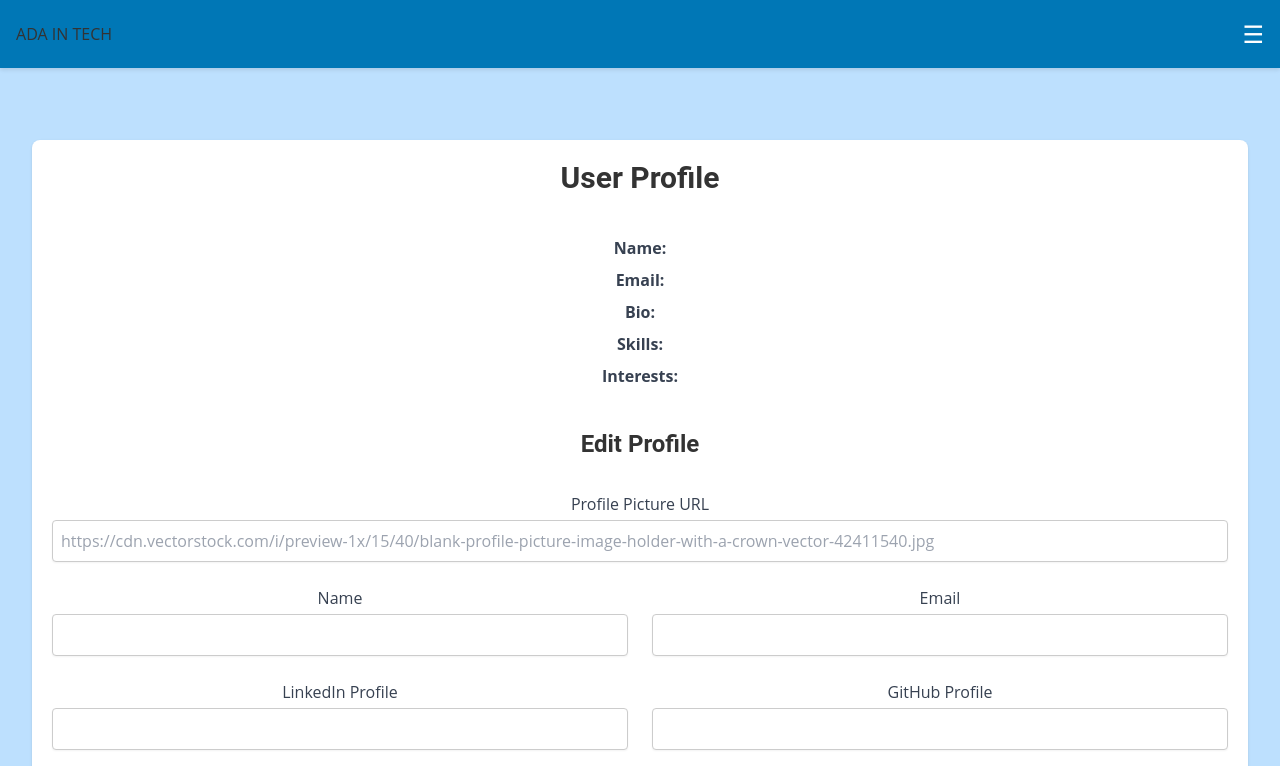
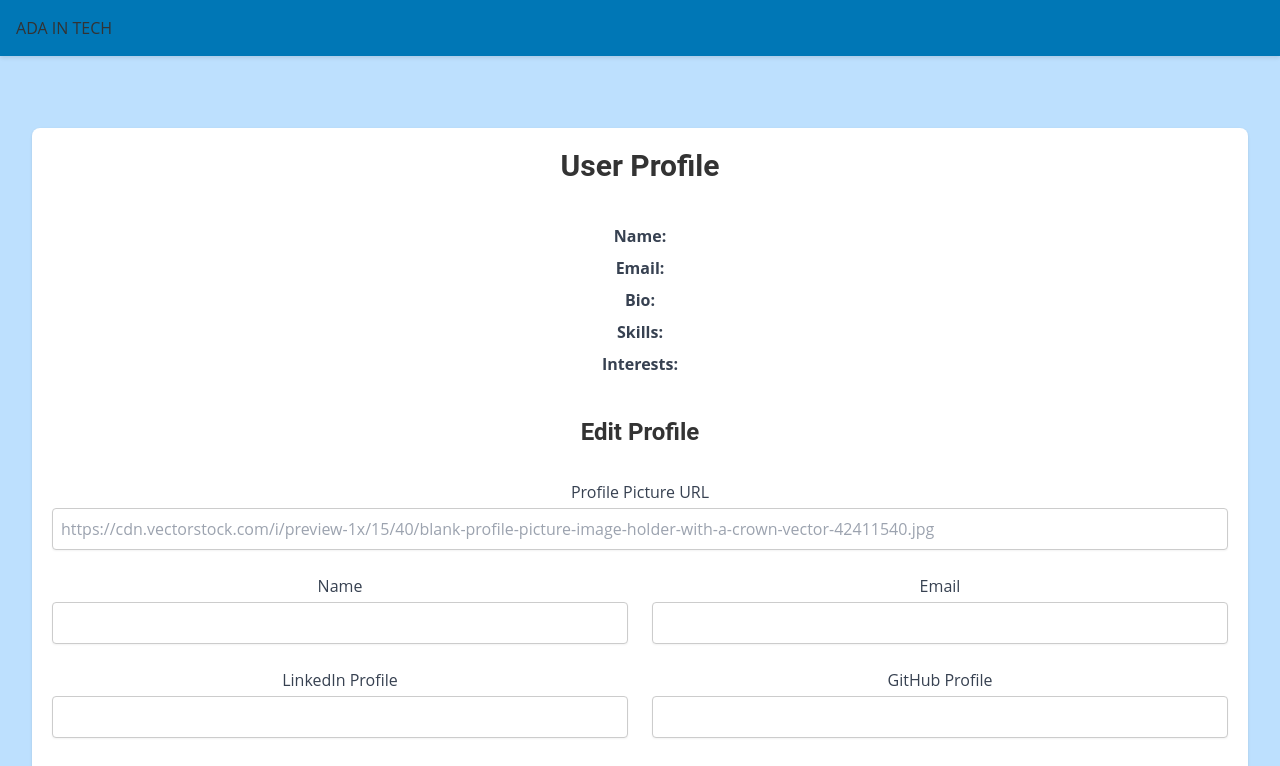
Before and after one commit to ada-in-tech/frontend, a React (Create React App) app: page /profile in a window 1280 px wide. Shown: the top 766 px of the page. Built offline with nearby package versions, Linux system fonts and the light colour scheme.

Commit message:
fixed headers

```diff
--- a/src/components/common/Header.js
+++ b/src/components/common/Header.js
@@ -1,23 +1,15 @@
-import React, { useState } from 'react';
+import React from 'react';
 import Navigation from './Navigation';
 import { useUser } from '../../contexts/UserContext';
 import '../../styles/components.css';
 
 const Header = () => {
-    const [isMenuOpen, setIsMenuOpen] = useState(false);
     const { isSignedIn, userType } = useUser(); // Use the context
-
-    const toggleMenu = () => {
-        setIsMenuOpen(prevState => !prevState);
-    };
 
     return (
         <header className="header">
             <div className="logo">ADA IN TECH</div>
-            <button className="hamburger" onClick={toggleMenu}>
-                <span>☰</span>
-            </button>
-            <nav className={`navigation ${isMenuOpen ? 'expanded' : ''}`}>
+            <nav className="navigation">
                 <Navigation userType={isSignedIn ? userType : 'guest'} />
             </nav>
         </header>
--- a/src/styles/components.css
+++ b/src/styles/components.css
@@ -43,17 +43,36 @@
     color: var(--text-color);
     padding: 1rem;
     display: flex;
-    justify-content: space-between;
+    justify-content: flex-start;
     align-items: center;
     box-shadow: 0 2px 4px rgba(0, 0, 0, 0.1);
 }
 
+.logo {
+  /* ...existing styles... */
+  flex-shrink: 0; /* Prevents the logo from shrinking */
+}
+
+/* Navigation Styles */
 /* Navigation Styles */
 .navigation {
-    display: flex;
-    justify-content: center;
-    gap: 1rem;
+  display: flex;
+  justify-content: flex-start; /* This aligns all items to the right */
+  gap: 1rem;
+  overflow-x: auto;
+  white-space: nowrap;
 }
+
+.navigation ul {
+  display: flex;
+  justify-content: flex-start; /* Ensure this is here to align items to the right */
+  gap: 1rem;
+  padding-left: 0; /* Remove padding if it's there */
+  margin: 0; /* Remove margin if it's there */
+  list-style-type: none; /* Removes bullet points from the list */
+  width: 100%; /* Ensures the ul takes up all available space */
+}
+
 
 .navigation a {
     color: var(--text-color);
```
